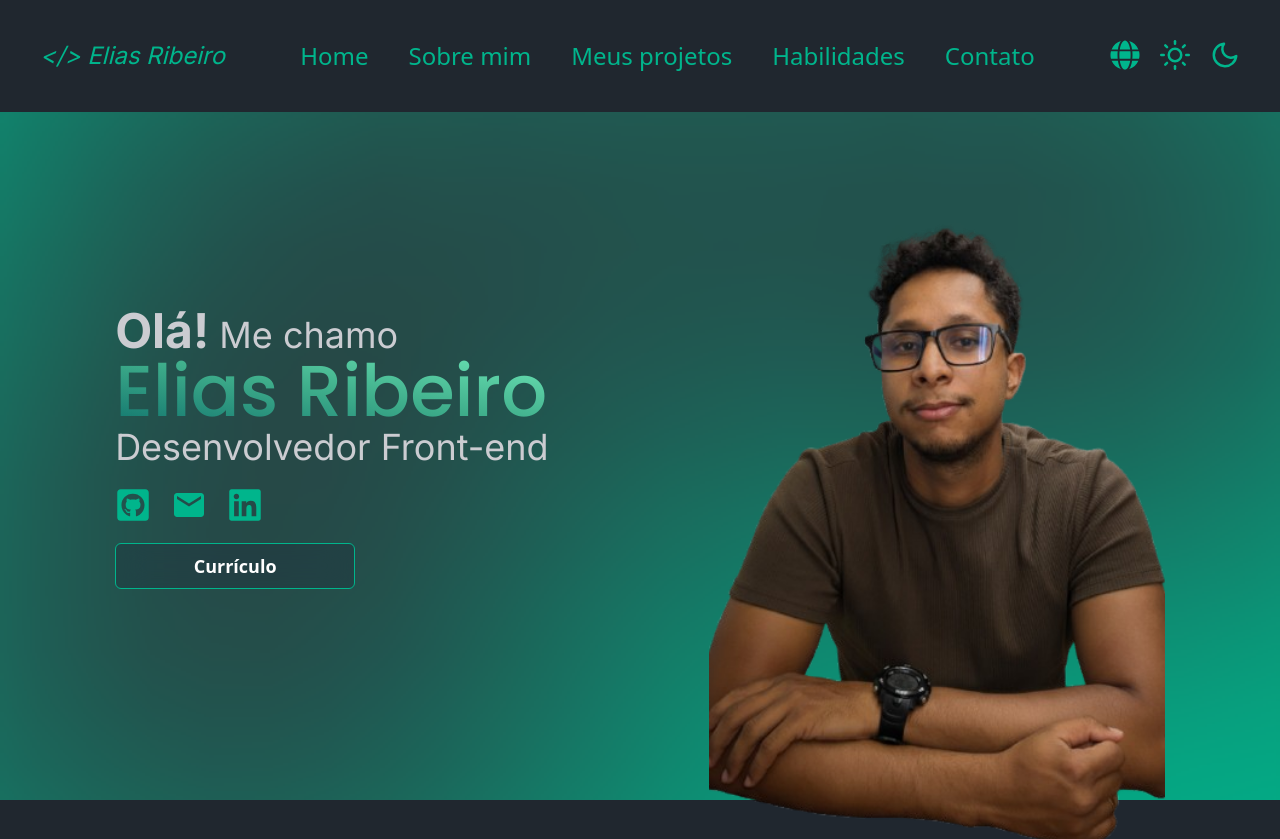
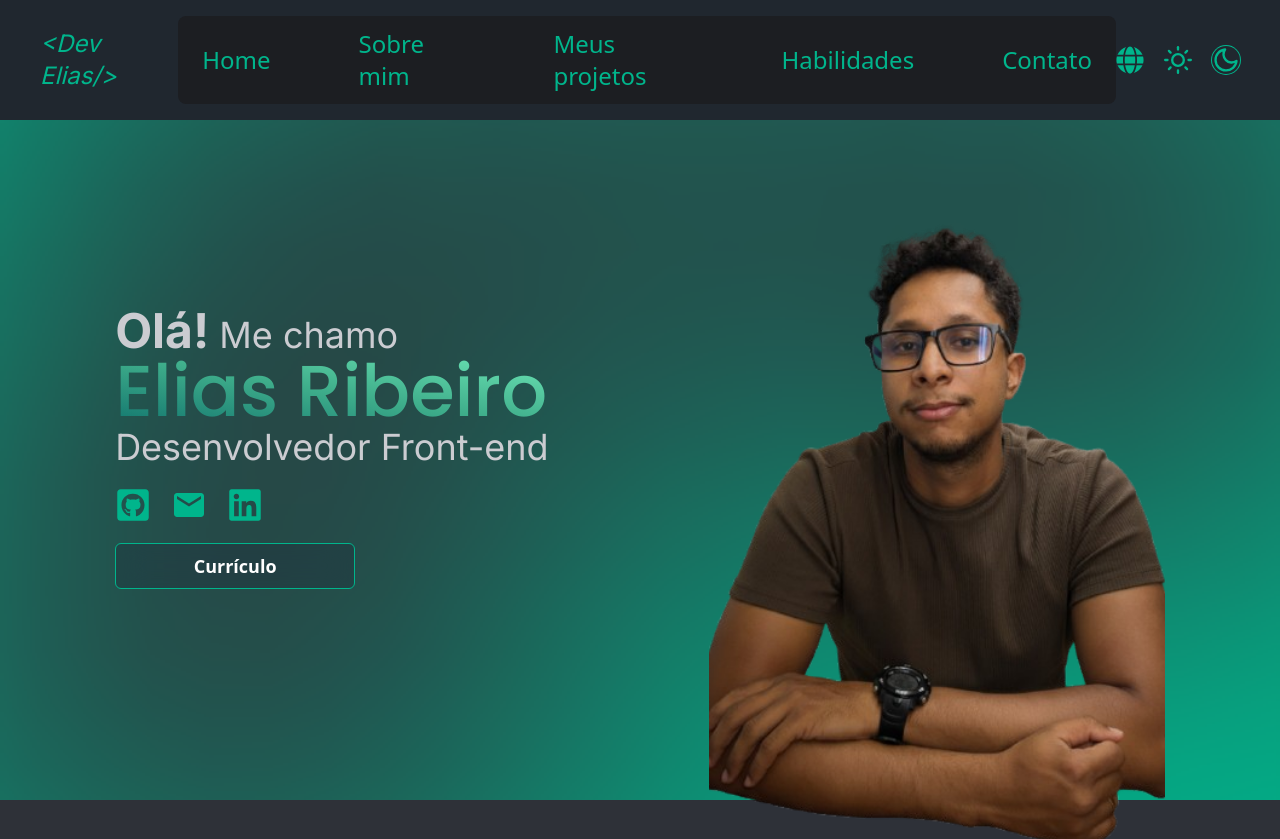
Before and after one commit to Elias700/portfolio, a React (Vite) app: page / in a window 1280 px wide. Shown: the top 839 px of the page. Built offline with nearby package versions, Linux system fonts and the light colour scheme.

Commit message:
feat: adjustments in the English translation section. adjustments in the hover part of the header.

```diff
--- a/src/components/Footer/Footer.tsx
+++ b/src/components/Footer/Footer.tsx
@@ -15,7 +15,7 @@ const Footer = () => {
         <footer className={`w-full bg-[${bgColor}] pt-8 pb-4`}>
 
             <h1 className="text-center text-3xl font-semibold mb-6 text-[#00B58C]">
-                &lt;/&gt; Elias Ribeiro
+                &lt;Dev Elias/&gt;
             </h1>
 
 
--- a/src/components/Header/Header.tsx
+++ b/src/components/Header/Header.tsx
@@ -1,23 +1,46 @@
 import { FaGlobe } from 'react-icons/fa';
 import { FiSun, FiMoon } from 'react-icons/fi';
-import { useState } from 'react';
+import { useEffect, useState } from 'react';
 import { useTranslation } from '../../i18n/LanguageContext.tsx';
 
 export default function Header() {
   const { t, setLang, lang } = useTranslation();
   const [open, setOpen] = useState(false);
+  const [theme, setTheme] = useState<'dark' | 'light'>(() => {
+    const stored = localStorage.getItem('theme');
+    return stored === 'light' || stored === 'dark' ? (stored as 'dark' | 'light') : 'dark';
+  });
+
+  useEffect(() => {
+    document.documentElement.setAttribute('data-theme', theme);
+    localStorage.setItem('theme', theme);
+  }, [theme]);
 
   const toggleMenu = () => setOpen((v) => !v);
   const choose = (code: 'pt' | 'en') => {
     setLang(code);
     setOpen(false);
   };
+
   return (
-    <header className="bg-[#20272F] p-10 flex justify-between fixed top-0 left-0 right-0 w-[100%] z-50">
-      <p className='text-[#00B58C] text-2xl font-dancing italic'>&lt;/&gt; Elias Ribeiro</p>
+    <header
+      className="fixed top-0 left-0 right-0 z-50 flex items-center justify-between w-full px-10 py-4"
+      style={{ backgroundColor: 'var(--header-bg)' }}
+    >
+      {/* Logo / Nome */}
+      <p className="text-2xl italic font-dancing text-[#00B58C]">
+        &lt;Dev Elias/&gt;
+      </p>
 
-      <nav className='flex justify-center'>
-        <ul className='[&>li]:text-[#00B58C] [&>li]:cursor-pointer [&>li]:text-2xl [&>li]:hover:text-[#CBCCD1] [&>li]:transition [&>li]:duration-[500ms] flex justify-center gap-10'>
+      {/* Navegação */}
+      <nav className="flex items-center justify-center bg-[#1C1E22] rounded-lg">
+        <ul
+          className="flex justify-center gap-10 h-full
+                     [&>li]:flex [&>li]:items-center [&>li]:px-6 [&>li]:py-3
+                     [&>li]:text-2xl [&>li]:text-[#00B58C] [&>li]:cursor-pointer
+                     [&>li]:transition-all [&>li]:duration-500
+                     [&>li]:hover:bg-[#2E3138] [&>li]:hover:text-[#CBCCD1]"
+        >
           <li><a href="#home">{t('nav.home')}</a></li>
           <li><a href="#about">{t('nav.about')}</a></li>
           <li><a href="#projects">{t('nav.projects')}</a></li>
@@ -26,37 +49,56 @@ export default function Header() {
         </ul>
       </nav>
 
-      <div className='flex gap-5 relative'>
-        <div className='relative'>
-          <FaGlobe size={30} className='cursor-pointer text-[#00B58C] hover:text-[#CBCCD1] transition duration-[500ms]' onClick={toggleMenu} />
+      {/* Ícones */}
+      <div className="relative flex items-center gap-5">
+        <div className="relative">
+          <FaGlobe
+            size={28}
+            className="text-[#00B58C] cursor-pointer transition duration-500 hover:text-[#CBCCD1]"
+            onClick={toggleMenu}
+          />
+
           {open && (
-            <div className='absolute right-0 mt-2 w-40  border border-[#00B58C] shadow-lg z-50'>
+            <div className="absolute right-0 z-50 w-40 mt-2 border border-[#00B58C] shadow-lg">
               <button
                 onClick={() => choose('pt')}
-                  className={`block w-full text-left px-4 py-2 text-[#CBCCD1]
-                              bg-[#1d1f24] hover:bg-[#2E3138]
-                              transition duration-[500ms] cursor-pointer
-                              ${lang === 'pt' ? 'ring-1 ring-[#00B58C]' : ''}`}
+                className={`block w-full px-4 py-2 text-left text-[#CBCCD1] bg-[#1d1f24] transition duration-500 hover:bg-[#2E3138] cursor-pointer ${
+                  lang === 'pt' ? 'ring-1 ring-[#00B58C]' : ''
+                }`}
               >
                 Português
               </button>
 
               <button
                 onClick={() => choose('en')}
-                  className={`block w-full text-left px-4 py-2 text-[#CBCCD1]
-                              bg-[#1d1f24] hover:bg-[#2E3138]
-                              transition duration-[500ms] cursor-pointer
-                              ${lang === 'en' ? 'ring-1 ring-[#00B58C]' : ''}`}
+                className={`block w-full px-4 py-2 text-left text-[#CBCCD1] bg-[#1d1f24] transition duration-500 hover:bg-[#2E3138] cursor-pointer ${
+                  lang === 'en' ? 'ring-1 ring-[#00B58C]' : ''
+                }`}
               >
                 English
               </button>
             </div>
           )}
         </div>
-        <FiSun size={30} className='cursor-pointer text-[#00B58C] hover:text-[#CBCCD1] transition duration-[500ms]'/>
-        <FiMoon size={30} className='cursor-pointer text-[#00B58C] hover:text-[#CBCCD1] transition duration-[500ms]'/>
+
+        <FiSun
+          size={28}
+          title="Light"
+          onClick={() => setTheme('light')}
+          className={`text-[#00B58C] cursor-pointer transition duration-500 hover:text-[#CBCCD1] ${
+            theme === 'light' ? 'ring-1 ring-[#00B58C] rounded-full' : ''
+          }`}
+        />
+
+        <FiMoon
+          size={28}
+          title="Dark"
+          onClick={() => setTheme('dark')}
+          className={`text-[#00B58C] cursor-pointer transition duration-500 hover:text-[#CBCCD1] ${
+            theme === 'dark' ? 'ring-1 ring-[#00B58C] rounded-full' : ''
+          }`}
+        />
       </div>
     </header>
   );
 }
-// #2E3138
--- a/src/pages/About/About.tsx
+++ b/src/pages/About/About.tsx
@@ -5,7 +5,7 @@ import { useTranslation } from '../../i18n/LanguageContext.tsx';
 const About = () => {
   const { t } = useTranslation();
   return (
-    <div className={`bg-[#20272F] h-[90vh]`}>
+    <div className={`h-[90vh]`} style={{ backgroundColor: 'var(--section-bg)' }}>
       <div className='p-10'>
         <h2 className={`text-center text-3xl text-[#00B58C]`}>{t('about.title')}</h2>
         <h1 className={`text-center text-7xl text-emerald-50`}>{t('about.subtitle')}</h1>
--- a/src/pages/Projects/Projects.tsx
+++ b/src/pages/Projects/Projects.tsx
@@ -13,7 +13,7 @@ const Projects = () => {
   ];
 
   return (
-    <section className="h-[110vh] bg-[#2E3138]">
+    <section className="h-[110vh]" style={{ backgroundColor: 'var(--section-bg)' }}>
         <div className="p-12">
           <h2 className='text-center text-3xl text-[#00B58C]'>{t('projects.title')}</h2>
         <h1 className='text-center text-7xl text-emerald-50'>{t('projects.subtitle')}</h1>
--- a/src/pages/Skills/Skills.tsx
+++ b/src/pages/Skills/Skills.tsx
@@ -62,14 +62,14 @@ const Skills = () => {
   const { t } = useTranslation();
   return (
     <>
-      <main className='min-h-[100vh] bg-[#2E3138]'>
+      <main className='min-h-[100vh]' style={{ backgroundColor: 'var(--section-bg)' }}>
         <div className='p-5'>
           <h2 className='text-center text-3xl text-[#00B58C]'>{t('skills.title')}</h2>
           <h1 className='text-center text-7xl text-emerald-50'>{t('skills.subtitle')}</h1>
         </div>
         <div className='flex flex-wrap justify-center gap-20 p-15'>
           {icons.map((item) => (
-            <main key={item.title} className='bg-[#1d1f24] hover:shadow-2xl hover:shadow-[#00B58C] rounded-2xl transition hover:scale-[1.02]'>
+            <main key={item.title} className='hover:shadow-2xl hover:shadow-[#00B58C] rounded-2xl transition hover:scale-[1.02]' style={{ backgroundColor: 'var(--card-bg)' }}>
               <section className='flex flex-col items-center p-10 w-100 text-center cursor-pointer '>
                 <item.icon size={44} color="#00B58C"/>
                 <h3 className="text-xl font-semibold text-[#eef4f2] p-5">{item.title}</h3>
@@ -81,7 +81,7 @@ const Skills = () => {
       </main>
 
       {/* Section spacing between Skills and LearningSkills */}
-      <div className='bg-[#2E3138]'>
+      <div style={{ backgroundColor: 'var(--section-bg)' }}>
         <div className='h-10'></div>
         <LearningSkills />
         <div className='h-10'></div>
--- a/src/style.css
+++ b/src/style.css
@@ -5,11 +5,27 @@
 :root {
   /* Adjust if your header height changes */
   --header-height: 96px;
+  /* Dark (default) */
+  --body-bg: #20272F;
+  --header-bg: #20272F;
+  --section-bg: #2E3138;
+  --card-bg: #1d1f24;
+  --text-primary: #eef4f2;
+  --text-muted: #aaafae;
+}
+
+[data-theme="light"] {
+  --body-bg: #f5f7fb;
+  --header-bg: #ffffff;
+  --section-bg: #f0f3f8;
+  --card-bg: #ffffff;
+  --text-primary: #1f2937;
+  --text-muted: #475569;
 }
 
 html {
   scroll-behavior: smooth;
-  background-color: #20272F;
+  background-color: var(--body-bg);
 }
 
 /* Prevent content from being hidden behind fixed header */
```
Also changed, not shown: src/assets/Logo-Elias-Dev.png (added). Lines whose indentation alone changed are shown as unchanged.
